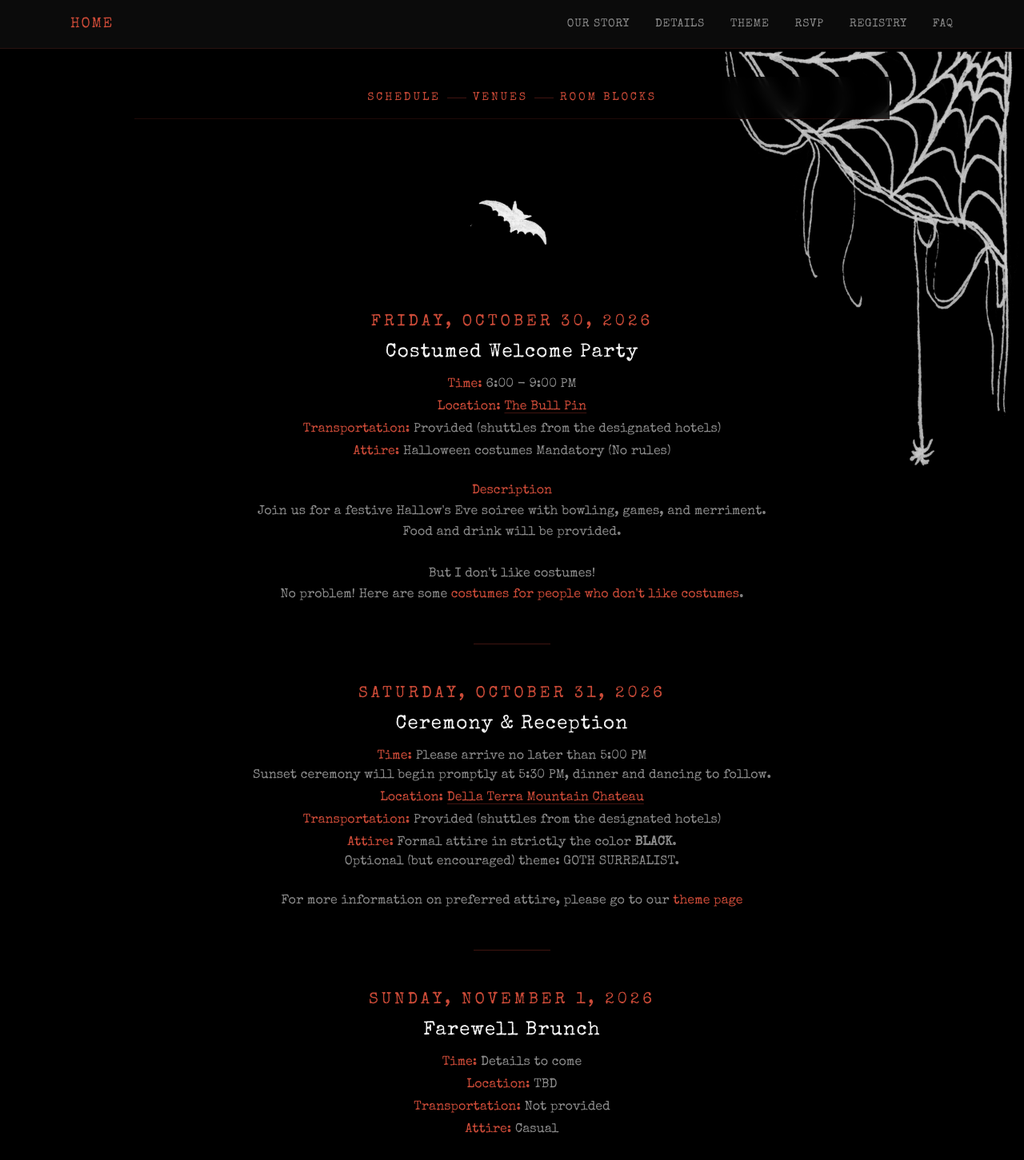
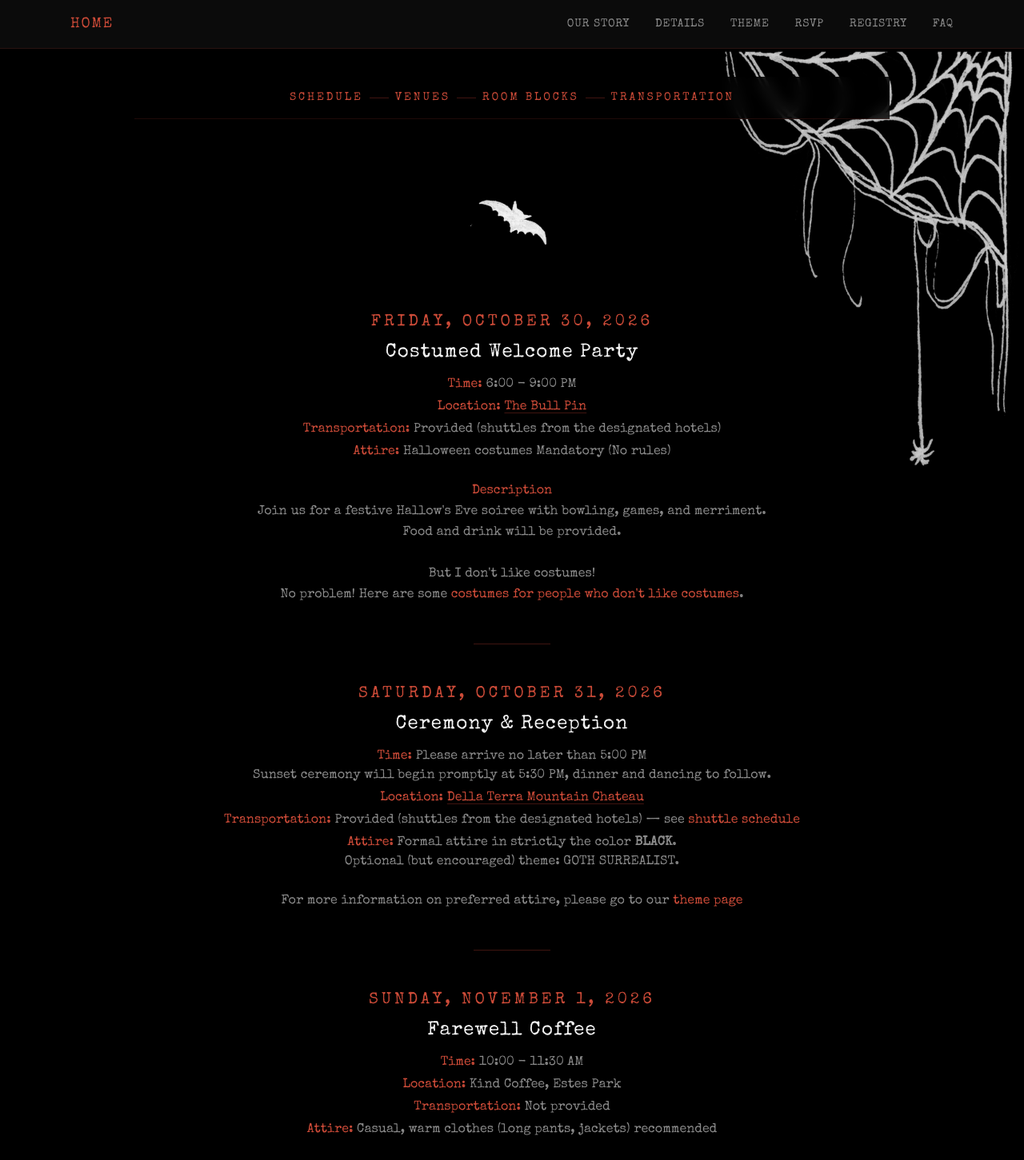
Before and after one commit to nick-brown2014/nickarina, a Next.js app: page /details in a window 1280 px wide. Shown: the top 1451 px of the page at 80% size. Built offline with nearby package versions, Linux system fonts and the light colour scheme.

Commit message:
added transportation and coffee details

```diff
--- a/app/details/page.tsx
+++ b/app/details/page.tsx
@@ -80,7 +80,10 @@
       </MapLink>
       </>
     ),
-    transportation: "Provided (shuttles from the designated hotels)",
+    transportation: (<>
+      Provided (shuttles from the designated hotels) &mdash; see{" "}
+      <a className="text-accent-light hover:opacity-[80%]" href="#transportation">shuttle schedule</a>
+    </>),
     attire: (<>Formal attire in strictly the color <span className='font-bold'>BLACK</span>.
     <br/>
       Optional (but encouraged) theme: GOTH SURREALIST.
@@ -91,12 +94,12 @@
   },
   {
     date: "Sunday, November 1, 2026",
-    title: "Farewell Brunch",
-    time: "Details to come",
-    location: "TBD",
+    title: "Farewell Coffee",
+    time: "10:00 - 11:30 AM",
+    location: "Kind Coffee, Estes Park",
     transportation: "Not provided",
-    attire: "Casual",
-    description: "It's a farewell brunch! What more do you need to know?.",
+    attire: "Casual, warm clothes (long pants, jackets) recommended",
+    description: "Stop by and grab a cup of coffee for the road with us at Kind Coffee in Estes Park! There will be coffee and pastries in the outdoor space behind the coffee shop. It will probably be pretty cold, so dress warmly!",
   },
 ];
 
@@ -110,6 +113,25 @@
     name: "Holiday Inn Estes Park",
     href: "https://www.ihg.com/holidayinn/hotels/us/en/find-hotels/select-roomrate?fromRedirect=true&qSrt=sBR&qIta=99801505&icdv=99801505&qSlH=DENEP&qCiD=30&qCiMy=092026&qCoD=01&qCoMy=102026&qGrpCd=EBW&setPMCookies=true&qSHBrC=HI&qDest=101%20S%20Saint%20Vrain%20Ave,%20Estes%20Park,%20CO,%20US&showApp=true&adjustMonth=false&srb_u=1",
     note: "Conveniently located on Estes Park's main avenue.",
+  },
+];
+
+const shuttleToVenue = [
+  { time: "4:15 PM", detail: "Buses staged at Estes Park Resort" },
+  { time: "4:25 PM", detail: "Depart Estes Park Resort" },
+  { time: "4:35 PM", detail: "Arrive at Holiday Inn Estes Park" },
+  { time: "4:45 \u2013 4:50 PM", detail: "Depart Holiday Inn Estes Park" },
+  { time: "5:00 \u2013 5:10 PM", detail: "Arrive at Della Terra for the 5:30 PM ceremony" },
+];
+
+const shuttleFromVenue = [
+  {
+    time: "9:15 PM",
+    detail: "Early shuttle back to both hotels (one bus only) for guests who would like to leave early",
+  },
+  {
+    time: "11:00 \u2013 11:15 PM",
+    detail: "Final departure back to both hotels (both buses)",
   },
 ];
 
@@ -133,6 +155,7 @@
             { href: "#schedule", label: "Schedule" },
             { href: "#venues", label: "Venues" },
             { href: "#room-blocks", label: "Room Blocks" },
+            { href: "#transportation", label: "Transportation" },
           ].map((link, i, arr) => (
             <span key={link.href} className="flex items-center gap-x-2">
               <a
@@ -246,7 +269,7 @@
           <p className="text-muted leading-relaxed mb-8 max-w-xl mx-auto">
             Join us in your Halloween costume for a fun and relaxed gathering
             at The Bull Pin in Estes Park, CO. Food and drinks will be provided,
-            alongside bowling, games, s&apos;mores, and other assorted mischeif.
+            alongside bowling, games, s&apos;mores, and other assorted mischief.
           </p>
           <a
             href="https://maps.google.com/?q=The+Bull+Pin+Estes+Park+CO"
@@ -290,6 +313,48 @@
             ))}
           </div>
         </section>
+
+        <hr className="border-0 border-t border-accent/40 w-full mx-auto my-20" />
+
+        <section id="transportation" className="text-center scroll-mt-40">
+          <h2 className="font-[var(--font-special-elite)] text-2xl md:text-3xl tracking-wider text-accent-light mb-4">
+            Transportation
+          </h2>
+          <p className="text-muted mb-12 max-w-3xl mx-auto">
+            Two shuttle buses will run between the hotels and Della Terra on
+            Saturday, October 31. Both buses follow the same pickup schedule, and
+            one bus will offer an early return for guests who would like to leave
+            the reception early.
+          </p>
+
+          <h3 className="font-[var(--font-special-elite)] text-xl tracking-wider text-foreground mb-4">
+            To Della Terra
+          </h3>
+          <ul className="text-muted space-y-1 mb-10">
+            {shuttleToVenue.map((stop) => (
+              <li key={stop.time}>
+                <span className="text-accent-light">{stop.time}</span> &mdash; {stop.detail}
+              </li>
+            ))}
+          </ul>
+
+          <hr className="border-0 border-t border-accent/40 w-24 mx-auto mb-10" />
+
+          <h3 className="font-[var(--font-special-elite)] text-xl tracking-wider text-foreground mb-4">
+            Back to the Hotels
+          </h3>
+          <ul className="text-muted space-y-1 mb-6">
+            {shuttleFromVenue.map((stop) => (
+              <li key={stop.time}>
+                <span className="text-accent-light">{stop.time}</span> &mdash; {stop.detail}
+              </li>
+            ))}
+          </ul>
+          <p className="text-muted max-w-xl mx-auto">
+            Buses will wait nearby during the ceremony and reception. Departure
+            times are approximate, so please be ready a few minutes early.
+          </p>
+        </section>
       </div>
     </div>
   );
```
